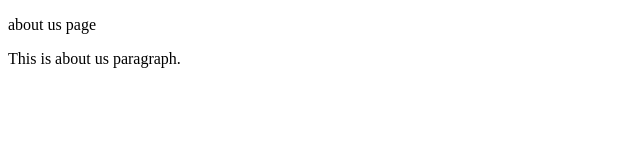
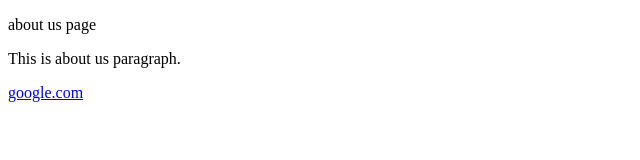
Before and after one commit to anbalirezaa/new, a plain HTML site: page about-us.html in a window 1280 px wide. Shown: the whole page, without its empty margins (0-640 px from the left). Drawn offline with Linux system fonts and the light colour scheme.

Commit message:
my little changes

```diff
--- a/about-us.html
+++ b/about-us.html
@@ -4,6 +4,7 @@
 
 <p>about us page</p>
 <p>This is about us paragraph.</p>
+<a href="google.com" > google.com</a>
 
 </body>
 </html>
```
